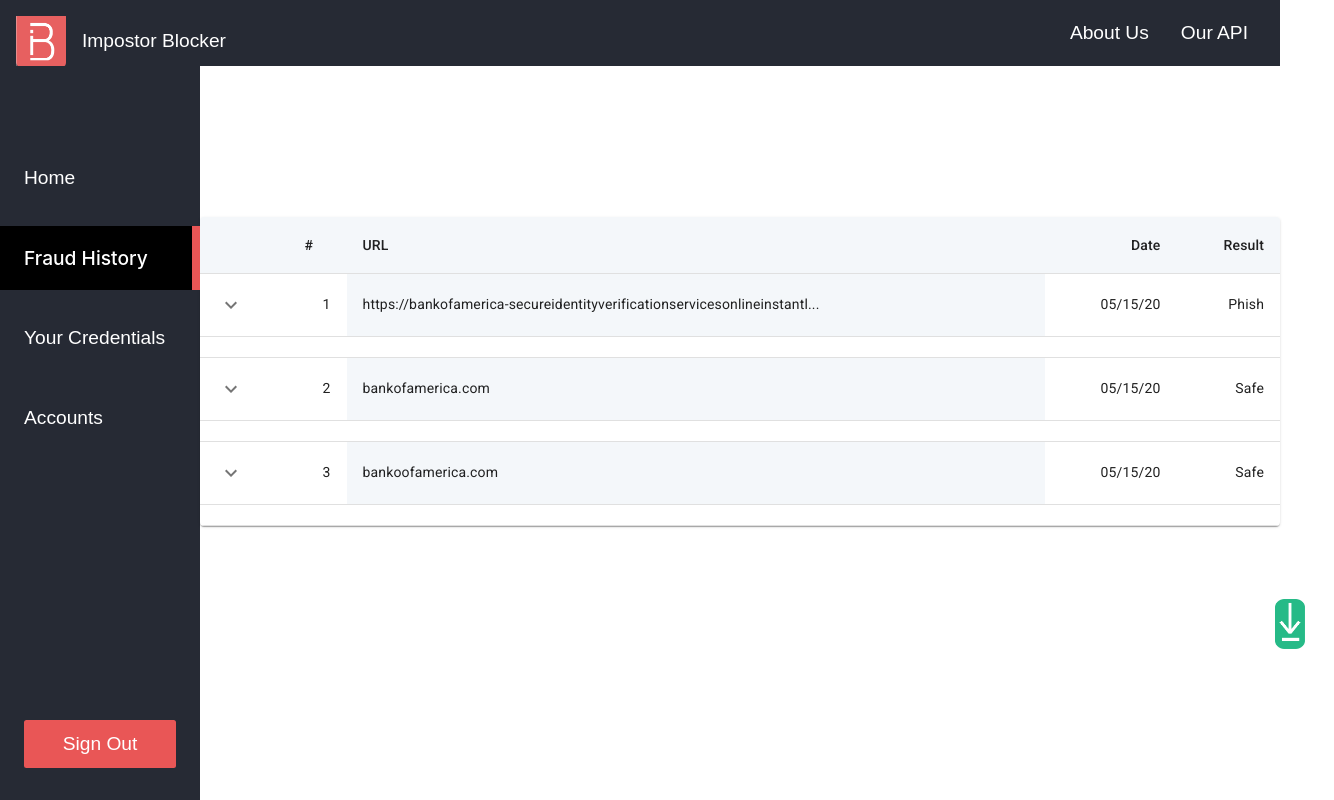
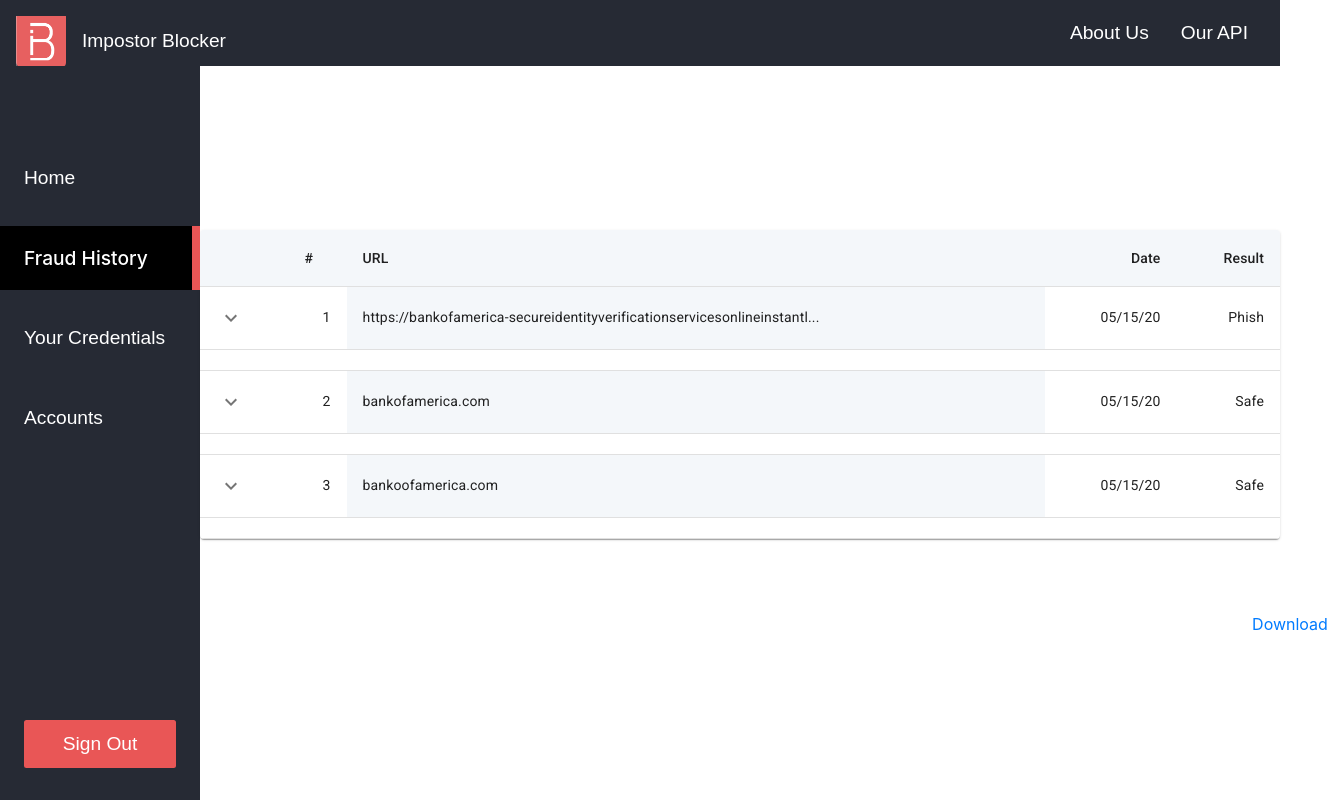
Before and after one commit to pranita122/CapstoneWebApp, a React (Create React App) app: page /fraudhistory in a window 1280 px wide. Shown: the whole page, 1334 px wide, since content can reach past the window. Built offline with nearby package versions, Linux system fonts and the light colour scheme.

Commit message:
add download button to fraud history

```diff
--- a/package.json
+++ b/package.json
@@ -11,6 +11,7 @@
     "antd": "^4.2.0",
     "axios": "^0.19.2",
     "bootstrap": "^4.5.0",
+    "jsonexport": "^2.4.1",
     "material-ui": "^0.20.2",
     "react": "^16.13.0",
     "react-bootstrap": "^1.0.1",
--- a/src/routes/fraudhistory/FraudHistoryView.jsx
+++ b/src/routes/fraudhistory/FraudHistoryView.jsx
@@ -8,6 +8,9 @@
 import FraudTable from "./FraudTable.jsx";
 import { createMuiTheme } from '@material-ui/core/styles';
 import downloadbutton from '../../downloadbutton.png';
+import * as jsonexport from 'jsonexport/dist';
+import { useState } from 'react'
+
 
 // import PropTypes from 'prop-types';
 // import { makeStyles } from '@material-ui/core/styles';
@@ -31,9 +34,7 @@
 const FraudHistoryView = () => {
   const history = useHistory();
 
-  const handleDownload = () => {
-    console.log('download')
-  }
+  const [downloadLink, setDownloadLink] = useState('');
 
   const historyResults = [
     {
@@ -156,6 +157,19 @@
 
   // console.log(historyResults);
 
+  const handleDownload = () => {
+    console.log('download');
+    jsonexport(historyResults, function(err, csv) {
+      if(err) return console.log(err);
+      var myURL = window.URL || window.webkitURL //window.webkitURL works in Chrome and window.URL works in Firefox
+      var csv = csv;
+      var blob = new Blob([csv], { type: 'text/csv' });
+      var csvUrl = myURL.createObjectURL(blob);
+      setDownloadLink(csvUrl);
+    });
+  }
+
+
   return (
     <DashboardLayout
       active={"FRAUD_HISTORY"}
@@ -166,7 +180,8 @@
       <br />
       <br />
       <button className={s.btn} onClick={handleDownload}>
-        <img src={downloadbutton} alt='download' height='50px' width='30px'/>
+        {/* <img src={downloadbutton} alt='download' height='50px' width='30px'/> */}
+        {{downloadLink} &&<a download="FraudHistory.csv" href={downloadLink}>Download</a>}
       </button>
     </DashboardLayout >
   )
```
Also changed, not shown: src/routes/fraudhistory/FraudTable.jsx (+1 -10 lines), 1 other file (tests, documents, lock files or other folders).
